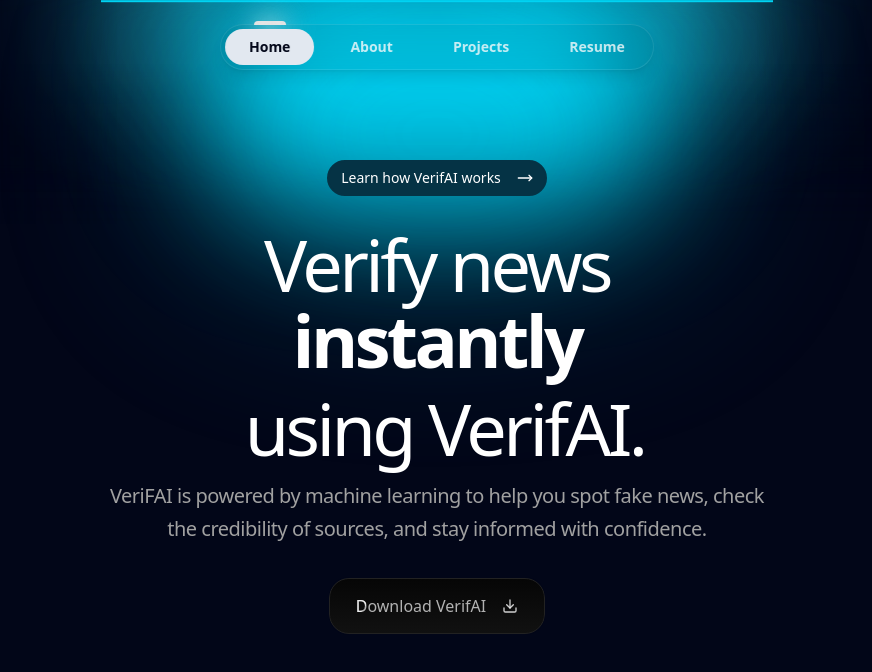
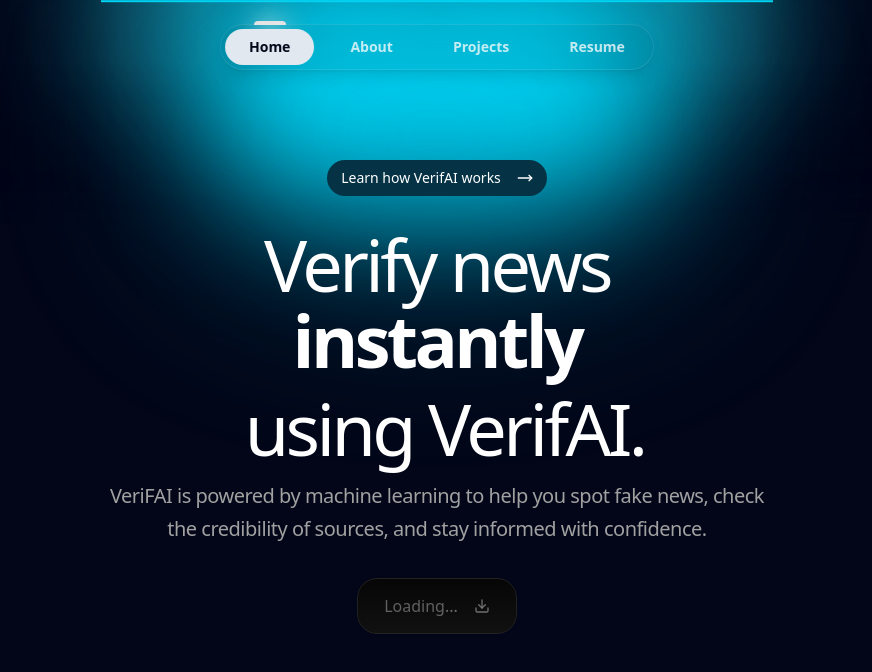
Before and after one commit to ianneyy/VerifAI-SPA, a React (Vite) app: page / in a window 1280 px wide. Shown: the top 672 px of the page, without its empty margins (203-1075 px from the left). Built offline with nearby package versions, Linux system fonts and the light colour scheme; no server answers.

Commit message:
dynamic github releases

```diff
--- a/src/components/ui/animated-hero.tsx
+++ b/src/components/ui/animated-hero.tsx
@@ -7,8 +7,20 @@
 import StarBorder from "@/components/blocks/Animations/StarBorder/StarBorder";
 // import gadon from "@/assets/gadon.jpg";
 
+interface GithubAsset {
+  name: string;
+  browser_download_url: string;
+}
+
+interface GithubRelease {
+  assets?: GithubAsset[];
+}
+
+
 function Hero1() {
   const [titleNumber, setTitleNumber] = useState(0);
+   const [downloadUrl, setDownloadUrl] = useState<string | null>(null);
+
   const titles = useMemo(
     () => [
       "accurately",
@@ -31,6 +43,31 @@
     return () => clearTimeout(timeoutId);
   }, [titleNumber, titles]);
 
+
+  useEffect(() => {
+    async function fetchLatestRelease() {
+      try {
+        const response = await fetch(
+          "https://api.github.com/repos/ianneyy/VerifAI-SPA/releases/latest"
+        );
+        const data: GithubRelease = await response.json();
+
+        const apkAsset = data.assets?.find((asset) =>
+          asset.name.endsWith(".apk")
+        );
+
+        if (apkAsset) {
+          setDownloadUrl(apkAsset.browser_download_url);
+        } else {
+          console.error("No APK file found in the latest release");
+        }
+      } catch (error) {
+        console.error("Error fetching release info:", error);
+      }
+    }
+
+    fetchLatestRelease();
+  }, []);
   return (
     <div className="w-full">
       <div className="container mx-auto">
@@ -87,10 +124,13 @@
               speed="5s"
               className="custom-class group relative z-10 bg-slate-950 text-zinc-200 overflow-hidden text-xl duration-1000 cursor-pointer"
             >
-              <a href="https://github.com/ianneyy/VerifAI-SPA/releases/download/v1.0.2/verifai-v1.0.2.apk" className="flex gap-4 text-center items-center">
+              <a href={downloadUrl || "#"}
+                className={`flex gap-4 text-center items-center ${
+                  !downloadUrl ? "opacity-50 pointer-events-none" : ""
+                }`}>
                 <ShinyText
-                  text="Download VerifAI"
-                  disabled={false}
+                   text={downloadUrl ? "Download VerifAI" : "Loading..."}
+                  disabled={!downloadUrl}
                   speed={3}
                   className="custom-class"
                 />
```
